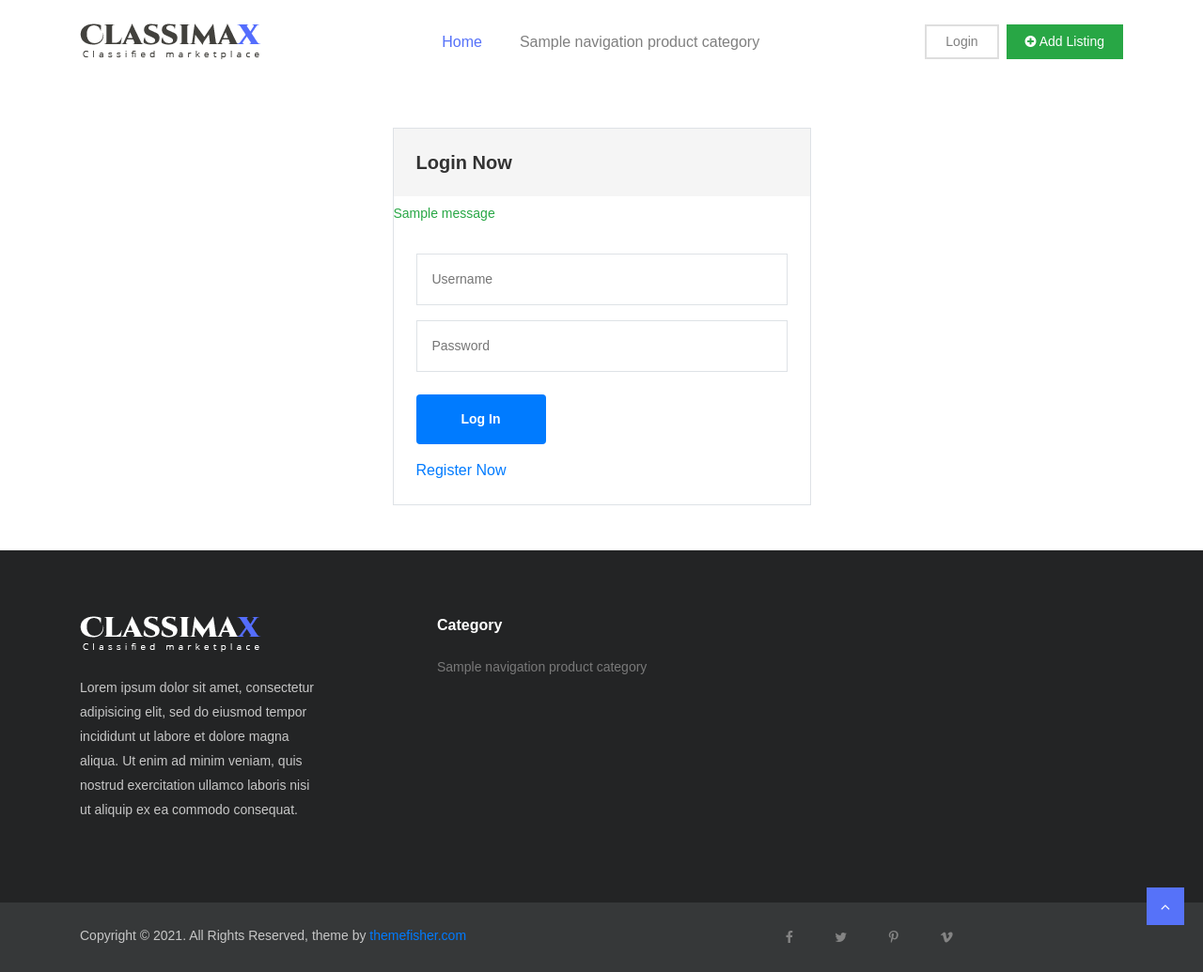
After one commit to salahoddin88/amazon, a Django app: template templates/customer-login.html in a window 1280 px wide. The commit adds this page. Shown: the whole page at 94% size. Run offline with Django 3.2, Linux system fonts and the light colour scheme; the template is opened without the code that fills it: most values are stand-ins (such as "Sample title", 1, 10 or a date in 2020); one stand-in notice (Sample message) is shown; some libraries are stand-ins or nearby versions; some web fonts are replaced.

Commit message:
user login, messages config and use

```diff
--- a/frontend/urls.py
+++ b/frontend/urls.py
@@ -4,6 +4,8 @@ from . import views
 
 urlpatterns = [
     path('', views.homePage, name="homePage"),
+    path('login', views.customerLogin, name="customerLogin"),
     path('category-product/<int:product_category_id>', views.CategoryProducts, name="CategoryProducts"),
-    path('product-details/<int:product_id>', views.ProductDetails, name="ProductDetails")
+    path('product-details/<int:product_id>', views.ProductDetails, name="ProductDetails"),
+    path('add-to-cart/<int:product_id>', views.AddToCart, name="AddToCart")
 ]
--- a/templates/base.html
+++ b/templates/base.html
@@ -61,7 +61,7 @@
                             </ul>
                             <ul class="navbar-nav ml-auto mt-10">
                                 <li class="nav-item">
-                                    <a class="nav-link login-button" href="login.html">Login</a>
+                                    <a class="nav-link login-button" href="{% url 'customerLogin' %}">Login</a>
                                 </li>
                                 <li class="nav-item">
                                     <a class="nav-link text-white add-button" href="ad-listing.html"><i
--- /dev/null
+++ b/templates/customer-login.html
@@ -0,0 +1,40 @@
+{% extends "base.html" %}
+{% block content %}
+<style>
+    .error{
+        color:red
+    }
+    .info{
+        color:blue
+    }
+</style>
+    <section class="login py-5 border-top-1">
+        <div class="container">
+            <div class="row justify-content-center">
+                <div class="col-lg-5 col-md-8 align-item-center">
+                    <div class="border">
+                        <h3 class="bg-gray p-4">Login Now</h3>
+                        {% if messages %}
+                        <ul class="messages">
+                            {% for message in messages %}
+                            <li{% if message.tags %} class="{{ message.tags }}" {% endif %}>{{ message }}</li>
+                            {% endfor %}
+                        </ul>
+                        {% endif %}
+                        <form action="{% url 'customerLogin' %}" method="POST">
+                            {% csrf_token %}
+                            <fieldset class="p-4">
+                                <input type="text" placeholder="Username" class="border p-3 w-100 my-2" name="username">
+                                <input type="password" placeholder="Password" class="border p-3 w-100 my-2" name="password">
+                                <button type="submit" class="d-block py-3 px-5 bg-primary text-white border-0 rounded font-weight-bold mt-3">
+                                    Log In
+                                </button>
+                                <a class="mt-3 d-inline-block text-primary" href="register.html">Register Now</a>
+                            </fieldset>
+                        </form>
+                    </div>
+                </div>
+            </div>
+        </div>
+    </section>
+{% endblock content %}
```
Also changed, not shown: amazon/settings.py (+8 -0 lines), frontend/views.py (+30 -2 lines), templates/product-details.html (+16 -11 lines).
